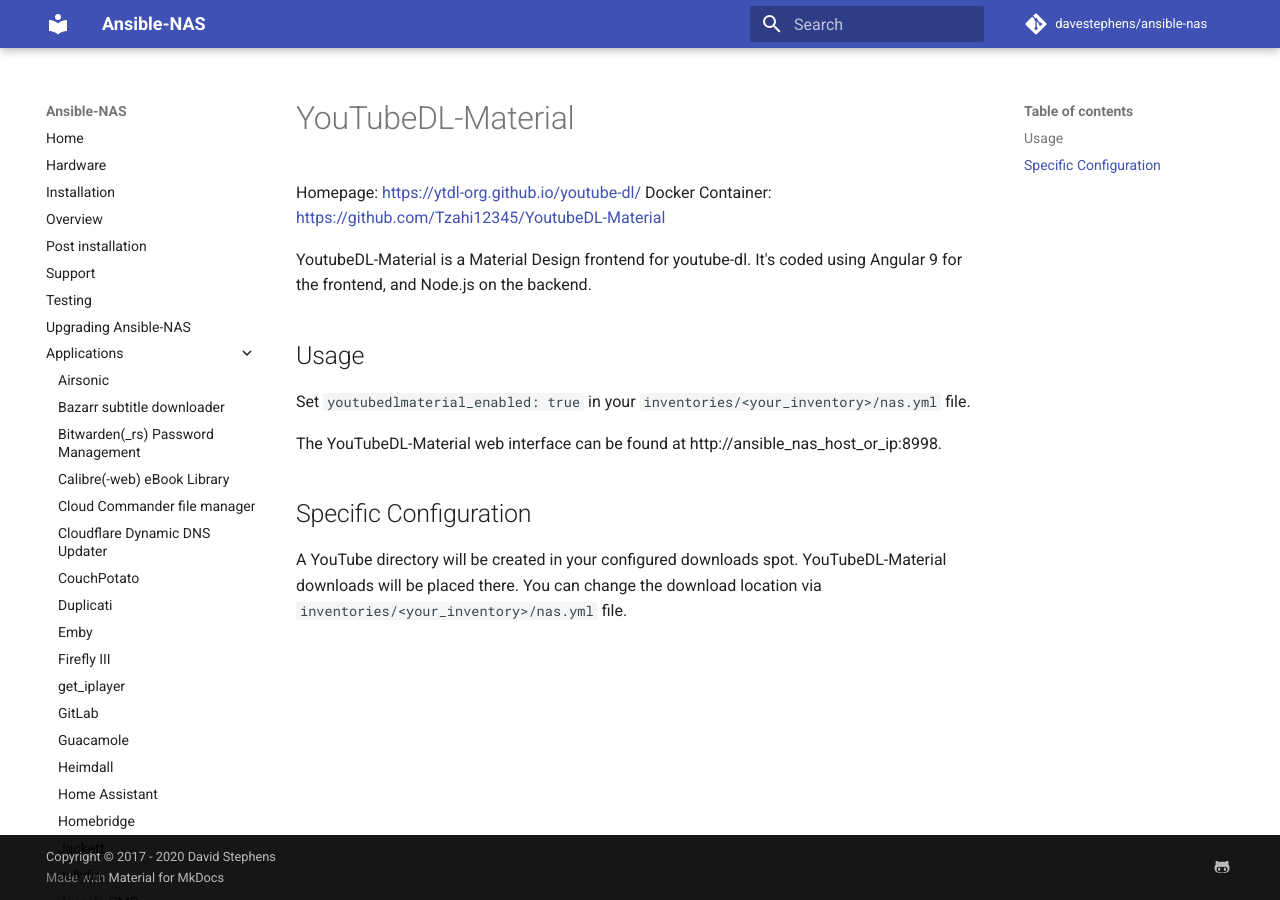
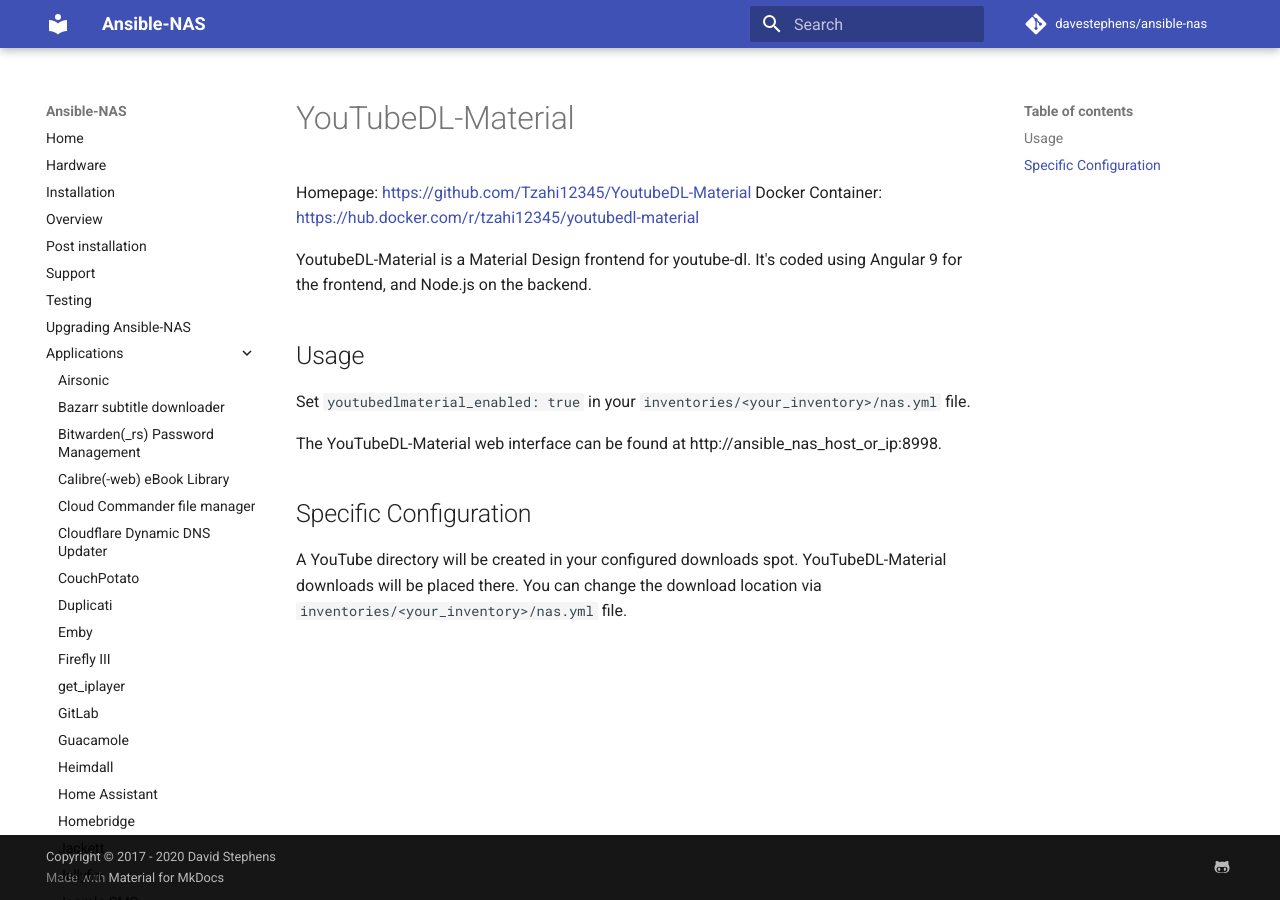
Before and after one commit to davestephens/ansible-nas, an MkDocs documentation site: the page built from docs/applications/youtubedlmaterial.md, in a window 1280 px wide. Built offline with MkDocs 1.6.1 and Material for MkDocs 9.7.7, drawn with Linux system fonts in a browser that asks for light colours; comment, search, counter and statistics services are not loaded; part of the change alters nothing that is shown.

Commit message:
Updated YoutubeDL-Material links in docs directory

```diff
--- a/docs/applications/youtubedlmaterial.md
+++ b/docs/applications/youtubedlmaterial.md
@@ -1,8 +1,8 @@
 
 # YouTubeDL-Material
 
-Homepage: [https://ytdl-org.github.io/youtube-dl/](https://ytdl-org.github.io/youtube-dl/)
-Docker Container: [https://github.com/Tzahi12345/YoutubeDL-Material](https://github.com/Tzahi12345/YoutubeDL-Material)
+Homepage: [https://github.com/Tzahi12345/YoutubeDL-Material](https://github.com/Tzahi12345/YoutubeDL-Material)
+Docker Container: [https://hub.docker.com/r/tzahi12345/youtubedl-material](https://hub.docker.com/r/tzahi12345/youtubedl-material)
 
 YoutubeDL-Material is a Material Design frontend for youtube-dl. It's coded using Angular 9 for the frontend, and Node.js on the backend.
 
```
